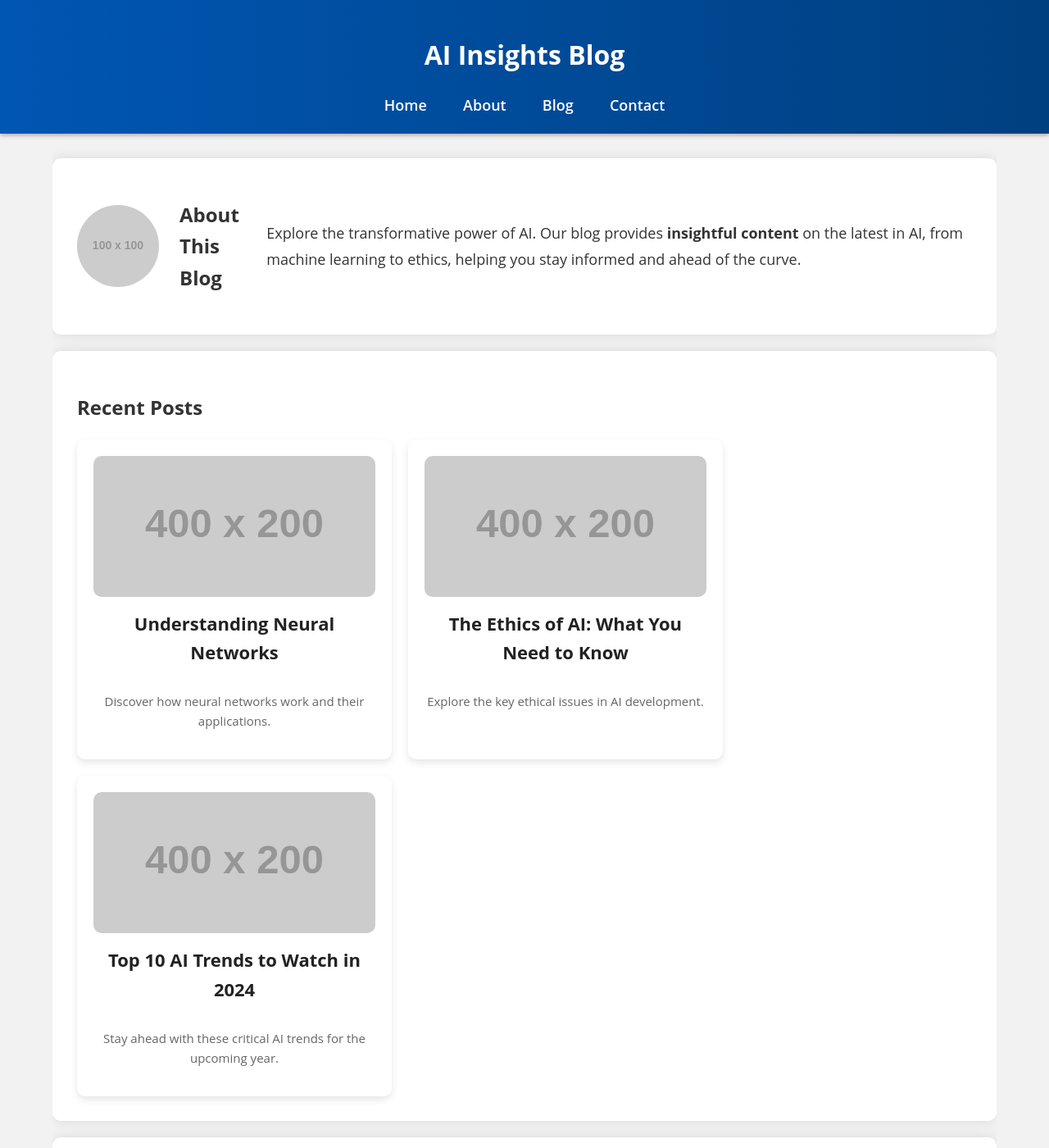
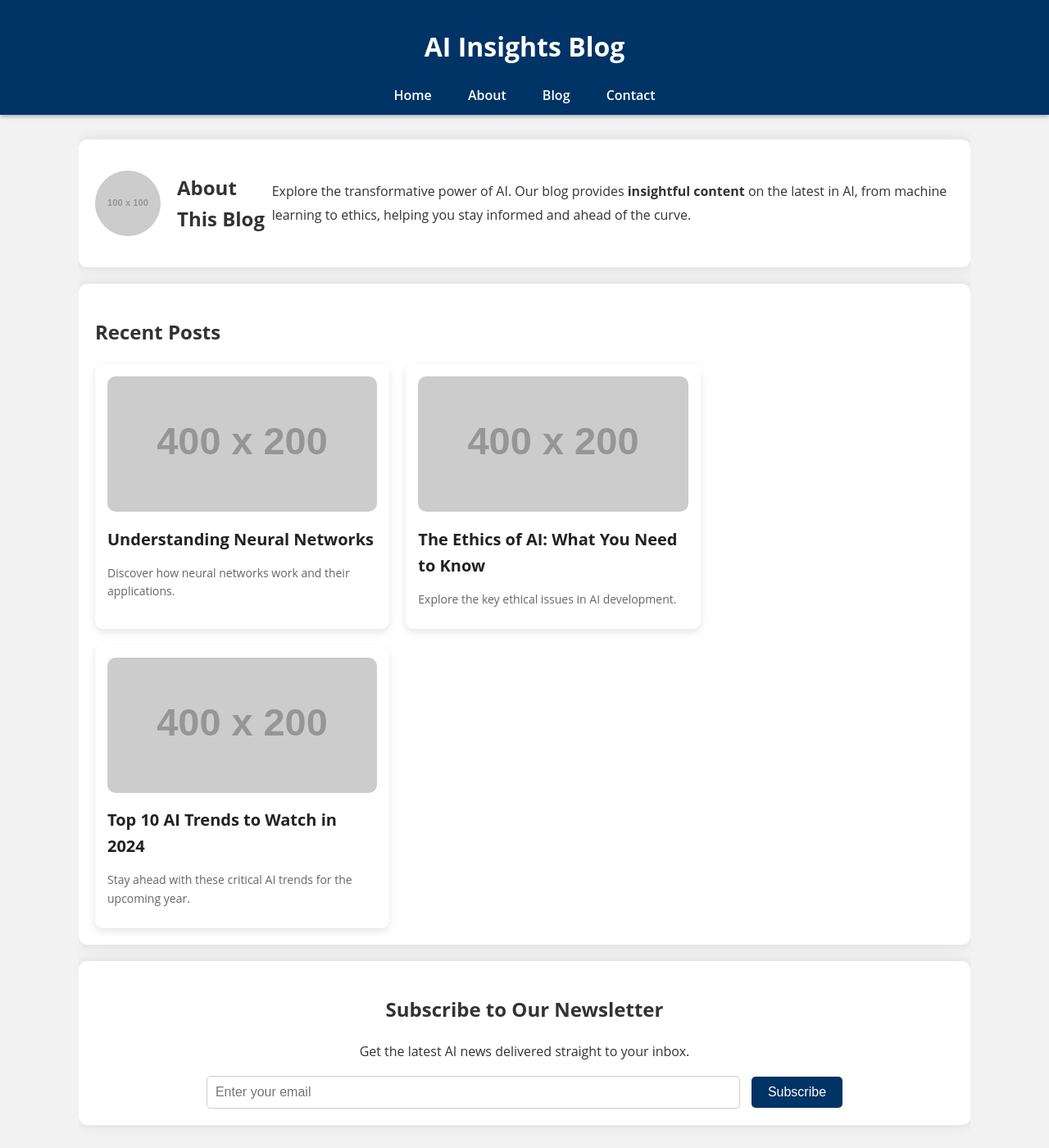
Before and after one commit to tomsonius/tomsonius.github.io, a Jekyll site: the page index.html, which Jekyll copies as it is, in a window 1280 px wide and 1400 px high. Shown: the whole window at 82% size. Built offline with Jekyll 4.4.1, drawn with Linux system fonts in a browser that asks for light colours.

Commit message:
Update main.css

```diff
--- a/assets/css/main.css
+++ b/assets/css/main.css
@@ -8,21 +8,18 @@ body {
 }
 
 header {
-  background: linear-gradient(to right, #0056b3, #004080);
+  background: #003366;
   color: #fff;
-  padding: 20px 0;
+  padding: 10px 0;
   text-align: center;
   box-shadow: 0 2px 5px rgba(0, 0, 0, 0.3);
-  position: sticky;
-  top: 0;
-  z-index: 1000;
 }
 
 nav a {
   color: #fff;
   margin: 0 20px;
   text-decoration: none;
-  font-size: 18px;
+  font-size: 16px;
   font-weight: 600;
   transition: color 0.3s ease;
 }
@@ -31,64 +28,35 @@ nav a:hover {
   color: #ffdd57;
 }
 
-.hero {
-  background: url('https://source.unsplash.com/featured/?ai,technology') no-repeat center center/cover;
-  height: 150px;
-  color: #fff;
-  text-align: center;
-  display: flex;
-  justify-content: center;
-  align-items: center;
-  flex-direction: column;
-  text-shadow: 1px 1px 5px rgba(0, 0, 0, 0.5);
-  padding: 20px 0;
-}
-
-.hero h1 {
-  font-size: 36px;
-  margin: 0;
-}
-
-.hero p {
-  font-size: 16px;
-  margin-top: 10px;
-  padding: 0 10%;
-}
-
 .container {
-  width: 90%;
+  width: 85%;
   margin: auto;
   overflow: hidden;
   padding: 10px 0;
 }
 
-.posts, .categories, .newsletter {
+.about, .posts, .newsletter {
   background: #fff;
   margin: 20px 0;
-  padding: 30px;
+  padding: 20px;
   border-radius: 10px;
   box-shadow: 0 0 15px rgba(0, 0, 0, 0.1);
 }
 
 .about {
-  background: #fff;
-  margin: 20px 0;
-  padding: 30px;
-  border-radius: 10px;
-  box-shadow: 0 0 15px rgba(0, 0, 0, 0.1);
   display: flex;
   align-items: center;
 }
 
 .about img {
-  margin-right: 25px;
+  margin-right: 20px;
   border-radius: 50%;
-  width: 100px;
-  height: 100px;
+  width: 80px;
+  height: 80px;
 }
 
 .about p {
-  font-size: 18px;
+  font-size: 16px;
   margin: 0;
   line-height: 1.8;
 }
@@ -101,15 +69,11 @@ nav a:hover {
 
 .post {
   background: #fff;
-  padding: 20px;
+  padding: 15px;
   border-radius: 10px;
   box-shadow: 0 4px 10px rgba(0, 0, 0, 0.1);
   transition: transform 0.3s ease, box-shadow 0.3s ease;
   width: calc(33.333% - 20px);
-  display: flex;
-  flex-direction: column;
-  align-items: center;
-  text-align: center;
   cursor: pointer;
 }
 
@@ -121,14 +85,14 @@ nav a:hover {
 }
 
 .post h3 {
-  font-size: 22px;
-  margin: 15px 0;
+  font-size: 20px;
+  margin: 10px 0;
   color: #222;
 }
 
 .post p {
-  font-size: 15px;
-  margin-bottom: 15px;
+  font-size: 14px;
+  margin-bottom: 10px;
   color: #666;
 }
 
@@ -146,18 +110,18 @@ nav a:hover {
 }
 
 .newsletter input[type="email"] {
-  padding: 12px;
+  padding: 10px;
   margin-right: 10px;
-  font-size: 17px;
+  font-size: 16px;
   width: 60%;
   border: 1px solid #ccc;
   border-radius: 5px;
 }
 
 .newsletter button {
-  padding: 12px 20px;
-  font-size: 17px;
-  background: #ff5722;
+  padding: 10px 20px;
+  font-size: 16px;
+  background: #003366;
   color: #fff;
   border: none;
   border-radius: 5px;
@@ -166,22 +130,21 @@ nav a:hover {
 }
 
 .newsletter button:hover {
-  background: #e64a19;
+  background: #002244;
 }
 
 footer {
-  background: #222;
+  background: #003366;
   color: #fff;
   text-align: center;
   padding: 20px 0;
   margin-top: 30px;
-  box-shadow: 0 -2px 5px rgba(0, 0, 0, 0.1);
 }
 
 footer p, footer a {
-  font-size: 15px;
+  font-size: 14px;
   color: #ddd;
-  margin: 7px 0;
+  margin: 5px 0;
   text-decoration: none;
 }
 
@@ -209,14 +172,6 @@ footer a:hover {
     width: 100%;
   }
 
-  .hero h1 {
-    font-size: 28px;
-  }
-
-  .hero p {
-    font-size: 16px;
-  }
-
   .newsletter input[type="email"] {
     width: 100%;
     margin: 10px 0;
```
